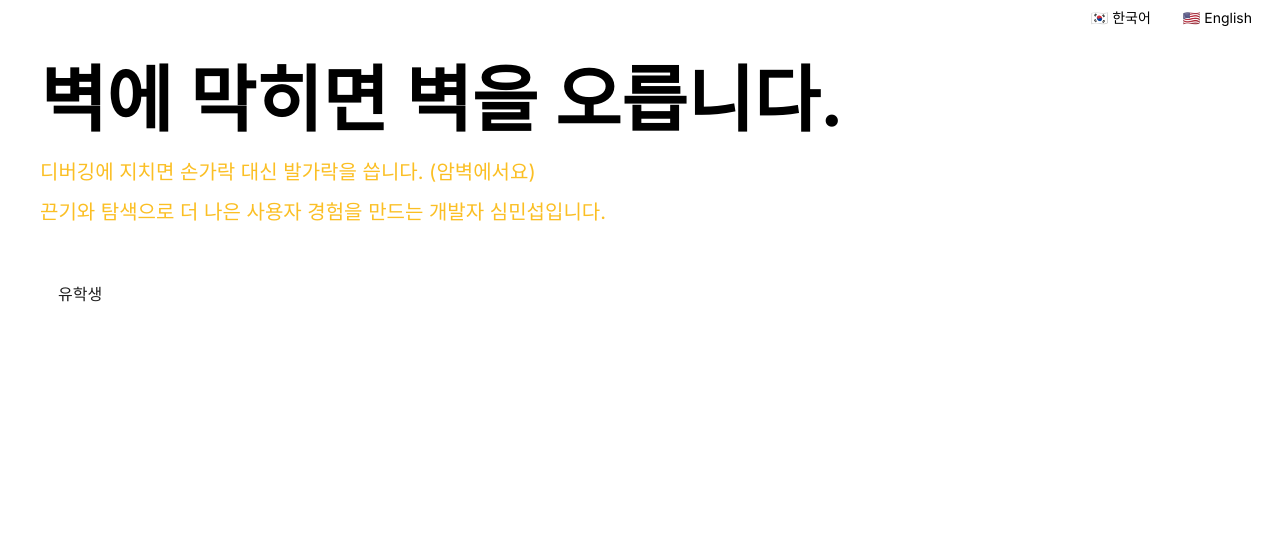
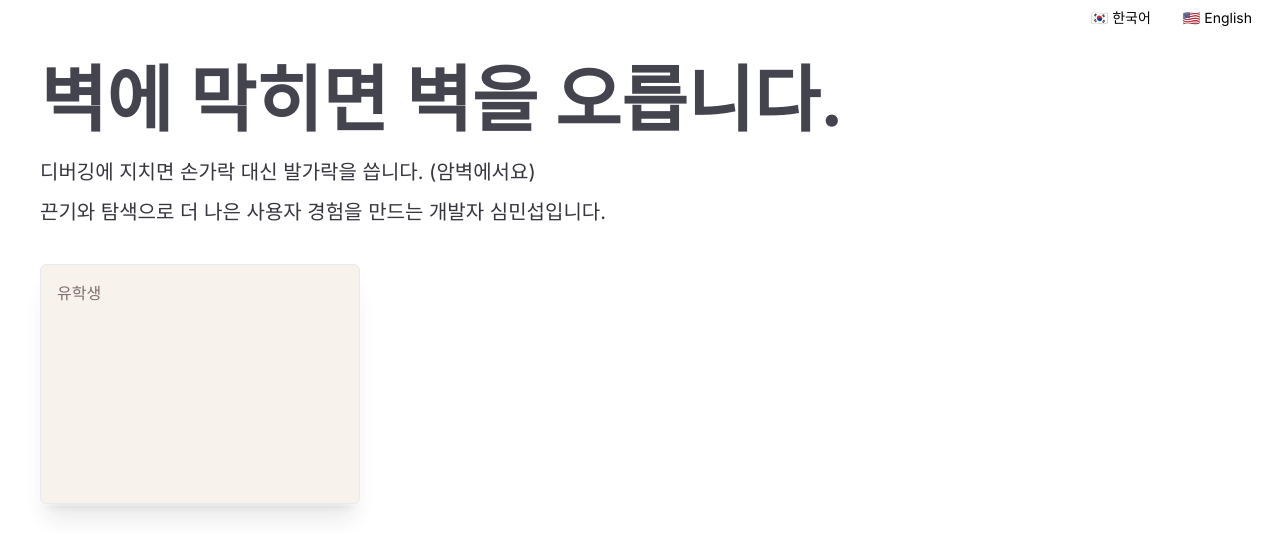
Before and after one commit to Earlssu/sms-portfolio-next, a Next.js app: page /home in a window 1280 px wide. Shown: the top 556 px of the page. Built offline with nearby package versions, Linux system fonts and the light colour scheme.

Commit message:
Style: 홈 화면 스타일 수정

```diff
--- a/src/app/home/components/TraitCard.tsx
+++ b/src/app/home/components/TraitCard.tsx
@@ -14,9 +14,9 @@ const TraitCard: React.FC<TraitCardProps> = ({
 }) => {
   return (
     <div
-      className={`border-2 border-white h-60 w-80 p-4 animate__animated animate__fadeIn ${className || ''}`}
+      className={`border border-card shadow-xl z-10 ring-2 ring-card bg-card rounded-md h-60 w-80 p-4 animate__animated animate__fadeIn ${className || ''}`}
     >
-      <h2 className={''}>{title}</h2>
+      <h2 className={'text-tertiary'}>{title}</h2>
       {children}
     </div>
   );
--- a/src/app/home/page.tsx
+++ b/src/app/home/page.tsx
@@ -11,14 +11,14 @@ export default function Home() {
   return (
     <div className="mx-auto w-full max-w-screen-xl mt-2 px-10 py-6 min-h-[90dvh] flex flex-col gap-4">
       <div className={'flex flex-col gap-4'}>
-        <h1 className="text-7xl font-bold">
+        <h1 className="text-7xl font-bold text-primary">
           <TypingText text={hero} speed={50} />
         </h1>
         <TypingText
           text={heroDesc01 + '\n' + heroDesc02}
           delay={1.5}
           speed={30}
-          className="text-xl text-amber-400 leading-10"
+          className="text-xl text-secondary leading-10"
         />
       </div>
 
```
